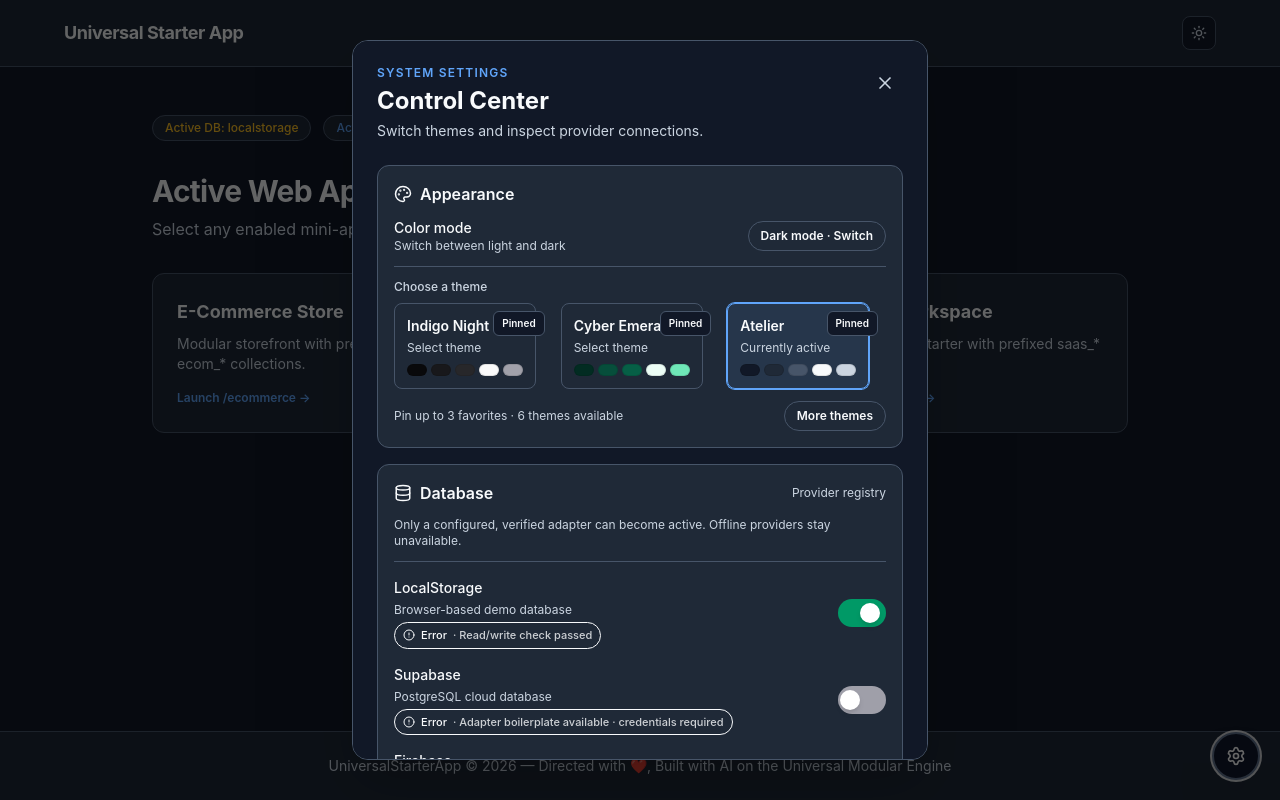
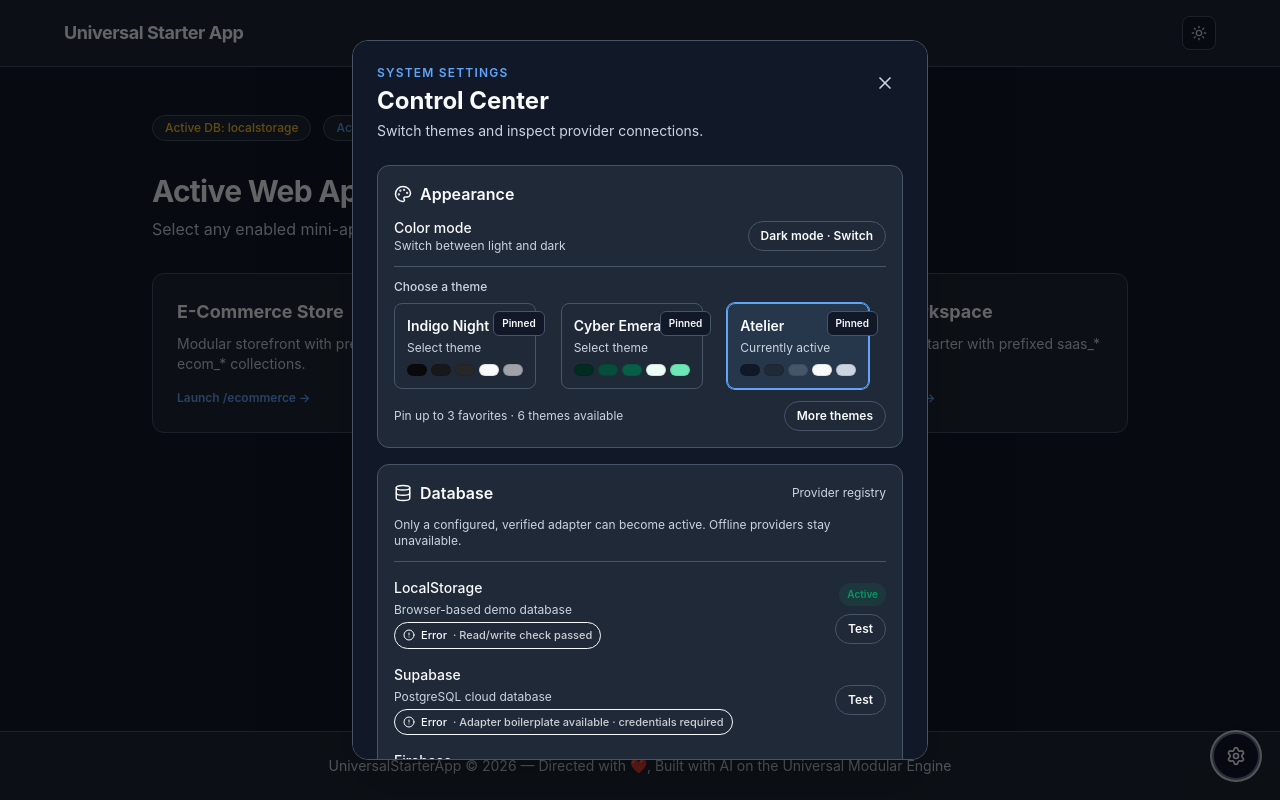
Before and after one commit to DebrajLogic/Universal-Starter-App, a Next.js app: page / in a window 1280 px wide. Both pictures are taken after a click on the button 1236 px from the left and 756 px from the top of the page. Built offline with nearby package versions, Linux system fonts and the light colour scheme.

Commit message:
Make provider controls explicit connection tests

```diff
--- a/src/shared/control-center/ControlCenter.tsx
+++ b/src/shared/control-center/ControlCenter.tsx
@@ -47,12 +47,13 @@ function ProviderRow({ provider, status, active, onToggle }: {
         <p className="text-xs text-color_5">{provider.detail}</p>
         <StatusBadge {...status} />
       </div>
-      <button type="button" role="switch" aria-checked={active} aria-label={`Activate ${provider.name}`}
-        onClick={onToggle} disabled={status.state === 'connecting'}
-        className={`relative h-7 w-12 shrink-0 rounded-full transition-colors ${active ? 'bg-emerald-600' : 'bg-zinc-400'} disabled:opacity-60`}>
-        <span className="absolute left-0.5 top-1 h-5 w-5 rounded-full bg-white shadow-md transition-transform"
-          style={{ transform: active ? 'translateX(20px)' : 'translateX(0)' }} />
-      </button>
+      <div className="flex shrink-0 flex-col items-end gap-2">
+        {active && <span className="rounded-full bg-emerald-500/10 px-2 py-1 text-[10px] font-semibold text-emerald-600 dark:text-emerald-300">Active</span>}
+        <button type="button" onClick={onToggle} disabled={status.state === 'connecting'}
+          className="rounded-full border border-color_3 px-3 py-1.5 text-xs font-semibold transition hover:border-color_6 disabled:opacity-50">
+          {status.state === 'connecting' ? 'Checking…' : 'Test'}
+        </button>
+      </div>
     </div>
   );
 }
```
